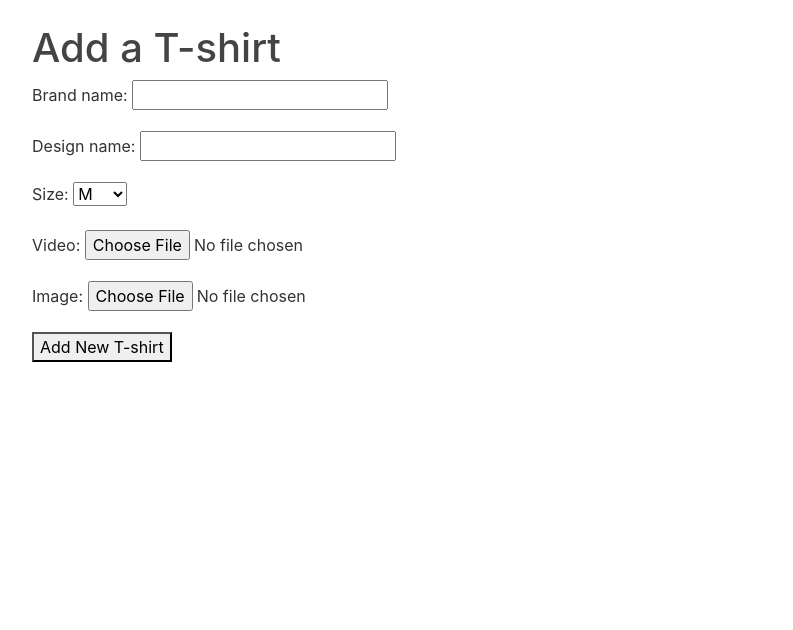
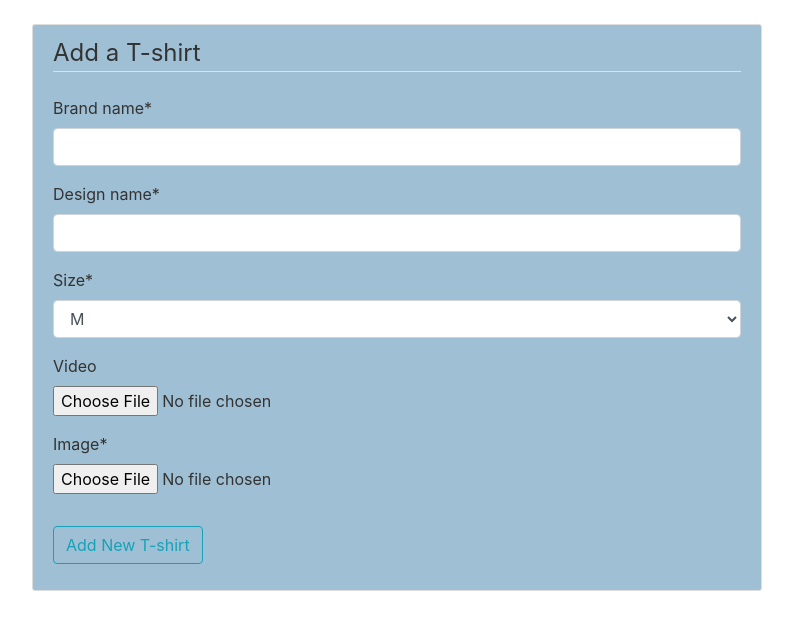
Before and after one commit to wojtekidd/djangoapp-koszulki, a Django app: page /add/ in a window 1280 px wide. Shown: the part 56-686 px from the top of the page, without its empty margins (53-846 px from the left). Run offline with Django 3.2, Linux system fonts and the light colour scheme; some libraries are stand-ins or nearby versions.

Commit message:
Bootstrap classes and crispy_forms_tags added to 'Add a T-shirt Form'.

```diff
--- a/tshirts/templates/add_tshirt.html
+++ b/tshirts/templates/add_tshirt.html
@@ -1,9 +1,17 @@
 {% extends "base_generic.html" %}
+{% load crispy_forms_tags %}
 {#moved to main page#}
 {% block content %}
-<h1>Add a T-shirt</h1>
-<form method="post" enctype="multipart/form-data">
-  {% csrf_token %}
-  {{ form.as_p }}
-  <button type="submit">Add New T-shirt</button>
+<div class='content-section'>
+  <form method="post" enctype="multipart/form-data">
+    {% csrf_token %}
+     <fieldset class="form-group">
+                <legend class="border-bottom mb-4">Add a T-shirt</legend>
+                {{ form|crispy }}
+     </fieldset>
+            <div class="form-group">
+                <button class="btn btn-outline-info" type="submit">Add New T-shirt</button>
+            </div>
+  </form>
+</div>
 {% endblock %}
```
